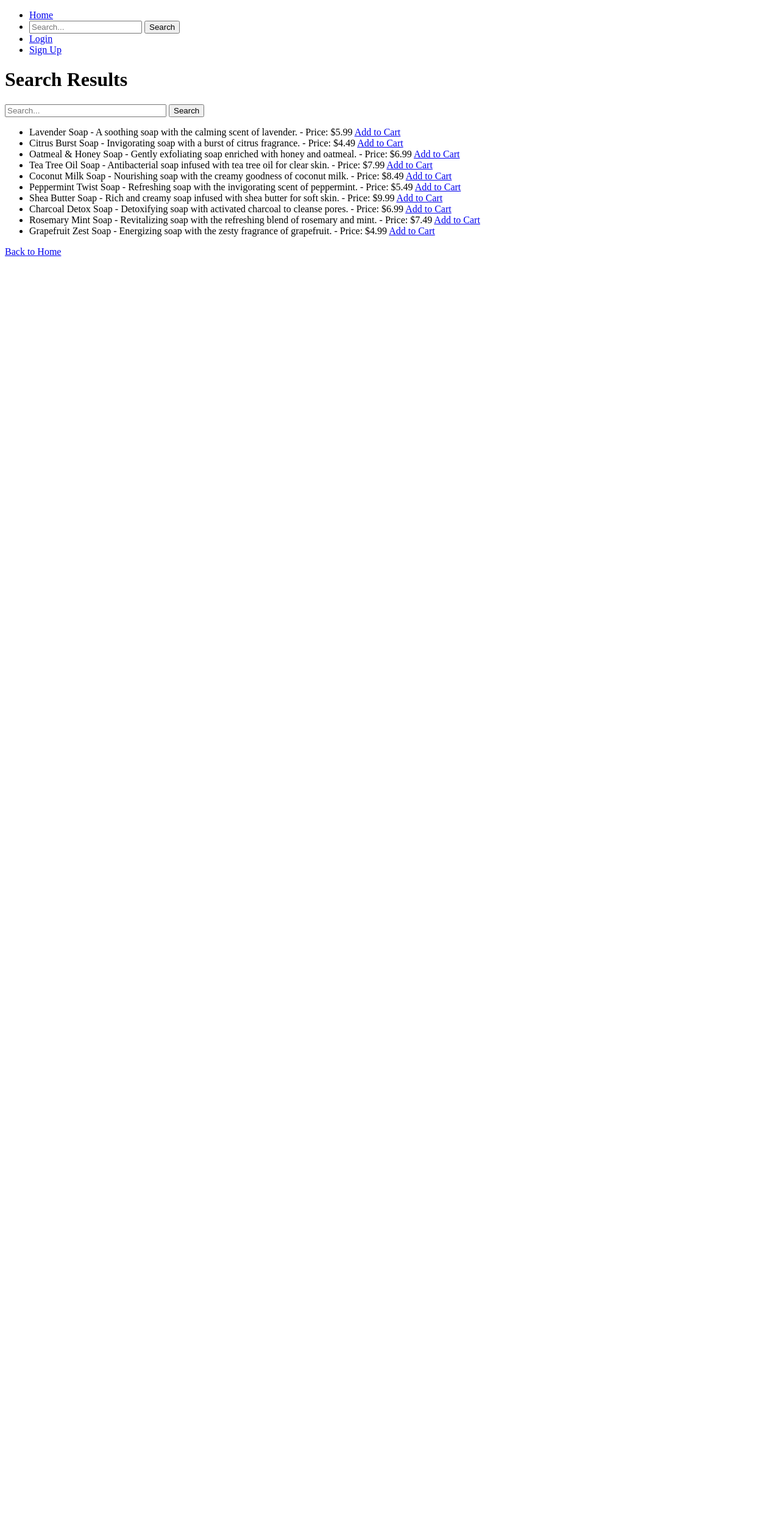
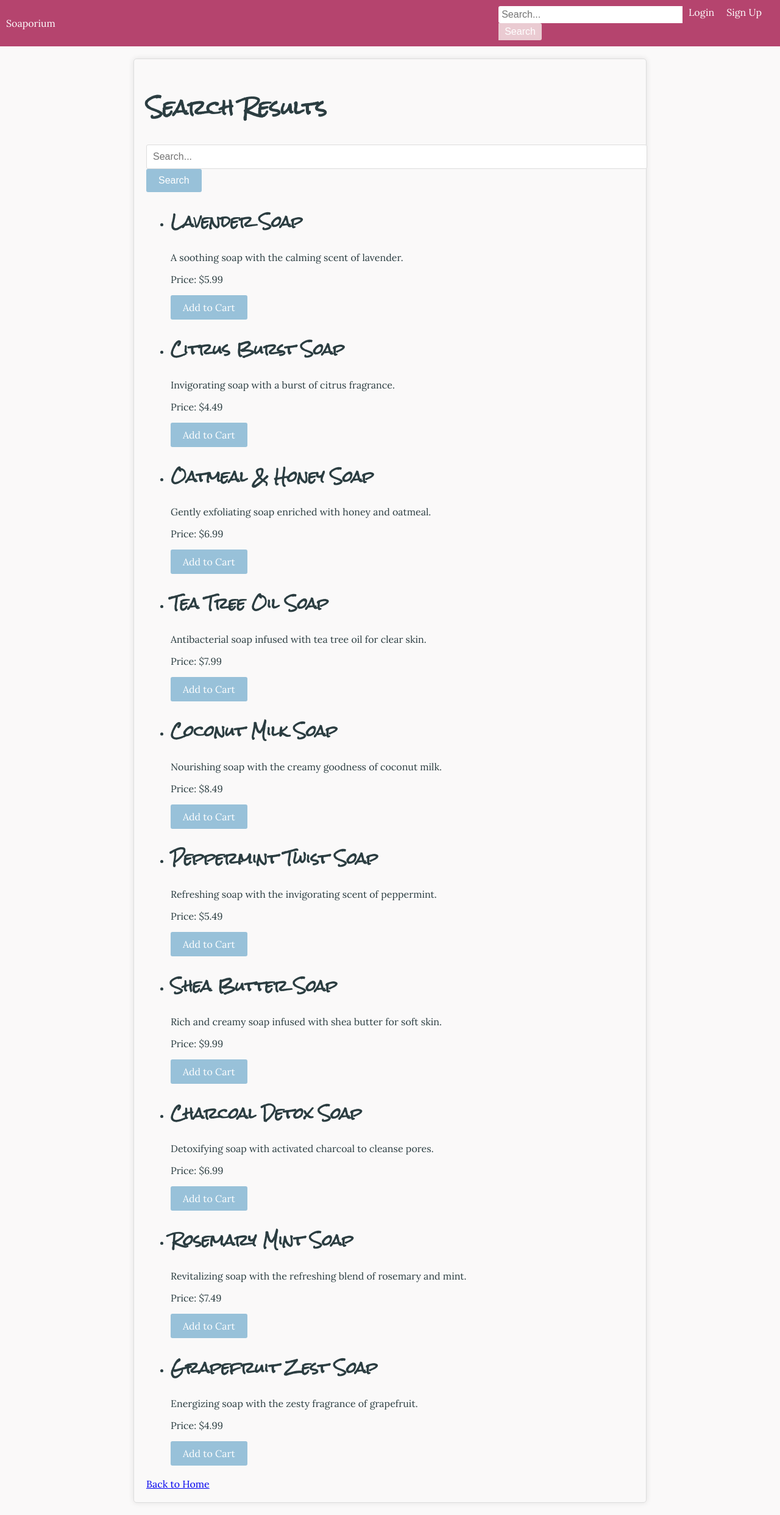
Before and after one commit to anisha-arya/Soap, a Flask app: page /search in a window 1280 px wide. Shown: the whole page at 61% size. Before the commit the page ends 420 px from the top, so only its background shows below. Run offline with Flask 3, Linux system fonts and the light colour scheme; data comes from the database, SQL or seed files in the repository; both versions use the stored data as it was after the commit.

Commit message:
Started styling various webpages

```diff
--- a/static/styles.css
+++ b/static/styles.css
@@ -0,0 +1,297 @@
+@import url('https://fonts.googleapis.com/css2?family=Lora:ital,wght@0,400..700;1,400..700&display=swap');
+@import url('https://fonts.googleapis.com/css2?family=Rock+Salt&display=swap');
+
+.homelink, h1, h2, h3, h4, h5, h6 {
+    font-family: 'Rock Salt', cursive; /* Apply Rock Salt font to all headings */
+}
+
+body {
+    font-family: 'Lora', serif; /* Change font family */
+    margin: 0;
+    padding: 0;
+    background-color: #faf9f9; /* Background color */
+    color: #2b3d41; /* Text color */
+}
+
+.top-bar {
+    background-color: #b5446e; /* Top bar color */
+    color: #fff; /* Text color */
+    padding: 10px;
+    display: flex;
+    justify-content: space-between; /* Space elements evenly */
+    align-items: center; /* Center items vertically */
+}
+
+.home-link {
+    color: #fff; /* Home link text color */
+    text-decoration: none;
+}
+
+.navbar {
+    display: flex;
+    align-items: center; /* Center items vertically */
+}
+
+.nav-links {
+    list-style-type: none;
+    margin: 0;
+    padding: 0;
+    display: flex;
+}
+
+.nav-links li {
+    margin-right: 20px;
+}
+
+.nav-links li a {
+    color: #fff; /* Nav links text color */
+    text-decoration: none;
+}
+
+.search-bar {
+    display: flex;
+    align-items: center; /* Center items vertically */
+}
+
+.search-bar input[type="text"] {
+    padding: 5px;
+    font-size: 16px;
+    border: none;
+    border-radius: 3px 0 0 3px;
+}
+
+.search-bar button {
+    padding: 5px 10px;
+    background-color: #eacbd2; /* Search button color */
+    color: #fff; /* Search button text color */
+    border: none;
+    border-radius: 0 3px 3px 0;
+    cursor: pointer;
+}
+
+.search-bar button:hover {
+    background-color: #2b3d41; /* Darker search button color on hover */
+}
+
+.user-dropdown {
+    position: relative;
+}
+
+.user-dropdown-btn {
+    background-color: transparent;
+    color: #fff;
+    border: none;
+    cursor: pointer;
+}
+
+.dropdown-content {
+    display: none;
+    position: absolute;
+    background-color: #b5446e; /* Dropdown menu color */
+    min-width: 120px;
+    z-index: 1;
+    border-radius: 3px;
+    right: 0; /* Align the dropdown menu to the right */
+    display: flex;
+    flex-direction: column;
+}
+
+.user-dropdown:hover .dropdown-content {
+    display: block; /* Display the dropdown menu when hovering over the user-dropdown */
+}
+
+.dropdown-content li {
+    padding: 10px;
+    width: 100%; /* Make each list item fill the width of the dropdown */
+}
+
+.dropdown-content li a {
+    color: #fff;
+    text-decoration: none;
+}
+
+.dropdown-content li:hover {
+    background-color: #eacbd2; /* Darker dropdown menu color on hover */
+}
+
+.content {
+    padding: 20px;
+}
+
+.content {
+    padding: 20px;
+}
+
+.login-container,
+.signup-container,
+.search-results-container {
+    max-width: 800px;
+    margin: 0 auto;
+    padding: 20px;
+    background-color: #faf9f9; /* Container background color */
+    border: 1px solid #ddd;
+    border-radius: 5px;
+    box-shadow: 0 0 10px rgba(0, 0, 0, 0.1);
+}
+
+.login-form,
+.signup-form,
+.search-form {
+    margin-bottom: 20px;
+}
+
+.form-group {
+    margin-bottom: 15px;
+}
+
+label {
+    display: block;
+    margin-bottom: 5px;
+}
+
+input[type="text"],
+input[type="email"],
+input[type="password"] {
+    width: 100%;
+    padding: 10px;
+    font-size: 16px;
+    border: 1px solid #ddd;
+    border-radius: 3px;
+}
+
+button,
+.add-to-cart {
+    display: inline-block;
+    padding: 10px 20px;
+    font-size: 16px;
+    background-color: #98c1d9; /* Blue button color */
+    color: #fff;
+    border: none;
+    border-radius: 3px;
+    cursor: pointer;
+    text-decoration: none;
+}
+
+button:hover,
+.add-to-cart:hover {
+    background-color: #2b3d41; /* Darker blue on hover */
+}
+
+.flash-messages {
+    list-style-type: none;
+    padding: 0;
+}
+
+.flash-messages li {
+    margin-bottom: 5px;
+    color: #d9534f; /* Red color for error messages */
+}
+
+.no-results {
+    font-style: italic;
+}
+
+.back-to-home {
+    display: block;
+    margin-top: 20px;
+    text-decoration: underline;
+}
+
+.cart-container {
+    max-width: 800px;
+    margin: 0 auto;
+    padding: 20px;
+}
+
+.cart-item {
+    border: 1px solid #ddd;
+    border-radius: 5px;
+    padding: 10px;
+    margin-bottom: 10px;
+    background-color: #faf9f9;
+}
+
+.cart-item h2 {
+    margin: 0 0 5px;
+}
+
+.cart-item p {
+    margin: 0;
+}
+
+.cart-item a {
+    color: #b5446e;
+    text-decoration: none;
+}
+
+.cart-item a:hover {
+    text-decoration: underline;
+}
+
+.total-price {
+    font-weight: bold;
+}
+
+.cart-navigation {
+    margin-top: 20px;
+}
+
+.cart-navigation a {
+    display: inline-block;
+    margin-right: 10px;
+    padding: 10px 20px;
+    background-color: #b5446e;
+    color: #fff;
+    text-decoration: none;
+    border-radius: 5px;
+}
+
+.cart-navigation a:hover {
+    background-color: #eacbd2;
+}
+
+.user-info-container {
+    max-width: 800px;
+    margin: 0 auto;
+    padding: 20px;
+}
+
+.user-info-container h1 {
+    margin-bottom: 20px;
+}
+
+.user-info-container p {
+    margin-bottom: 10px;
+}
+
+.user-info-form {
+    margin-top: 20px;
+}
+
+.user-info-form label {
+    display: block;
+    margin-bottom: 5px;
+}
+
+.user-info-form input[type="text"] {
+    width: 100%;
+    padding: 10px;
+    font-size: 16px;
+    border: 1px solid #ddd;
+    border-radius: 3px;
+    margin-bottom: 10px;
+}
+
+.user-info-form button {
+    padding: 10px 20px;
+    font-size: 16px;
+    background-color: #b5446e;
+    color: #fff;
+    border: none;
+    border-radius: 3px;
+    cursor: pointer;
+}
+
+.user-info-form button:hover {
+    background-color: #eacbd2;
+}
--- a/templates/home.html
+++ b/templates/home.html
@@ -1,37 +1,46 @@
 <!-- templates/home.html -->
 <!DOCTYPE html>
 <html lang="en">
+
 <head>
     <meta charset="UTF-8">
     <title>{% block title %}Soaporium{% endblock %}</title>
     <link rel="stylesheet" href="{{ url_for('static', filename='styles.css') }}">
 </head>
+
 <body>
-    <nav>
-        <ul>
-            <li><a href="{{ url_for('home') }}">Home</a></li>
-
+    <div class="top-bar">
+        <a href="{{ url_for('home') }}" class="home-link">Soaporium</a>
+        <nav class="navbar">
+            <ul class="nav-links">
                 <!-- Search bar in the nav bar -->
-            <li>
+                <li class="search-bar">
                     <form action="{{ url_for('search') }}" method="get">
                         <input type="text" name="search_term" placeholder="Search...">
-                    <input type="submit" value="Search">
+                        <button type="submit">Search</button>
                     </form>
                 </li>
 
                 {% if session.get("userid") %}
                 <li><a href="{{ url_for('view_current_cart') }}">Cart</a></li>
+                <li class="user-dropdown">
+                    <button class="user-dropdown-btn">Hi, {{ userid }}</button>
+                    <ul class="dropdown-content">
                         <li><a href="{{ url_for('userinfo', userid=session.get("userid")) }}">User Info</a></li>
                         <li><a href="{{ url_for('logout') }}">Sign Out</a></li>
+                    </ul>
+                </li>
                 {% else %}
                 <li><a href="{{ url_for('login') }}">Login</a></li>
                 <li><a href="{{ url_for('signup') }}">Sign Up</a></li>
                 {% endif %}
             </ul>
         </nav>
+    </div>
 
     <div class="content">
         {% block content %}{% endblock %}
     </div>
 </body>
+
 </html>
--- a/templates/search.html
+++ b/templates/search.html
@@ -2,29 +2,34 @@
 {% extends "home.html" %}
 
 {% block content %}
+<div class="search-results-container">
     <h1>Search Results</h1>
 
     <!-- Large search bar for the search page -->
-<form action="{{ url_for('search') }}" method="get">
+    <form action="{{ url_for('search') }}" method="get" class="search-form">
         <input type="text" name="search_term" placeholder="Search..." size="30">
-    <input type="submit" value="Search">
+        <button type="submit">Search</button>
     </form>
 
     {% if results and results|length > 0 %}
-<ul>
+    <ul class="results-list">
         {% for item in results %}
-    <li>
-        {{ item[1] }} <!-- Soap name -->
-        - {{ item[2] }} <!-- Soap description -->
-        - Price: ${{ item[4] }} <!-- Soap price -->
-        <a href="{{ url_for('add_to_cart', soapid=item[0]) }}">Add to Cart</a> <!-- Use soapid for adding to cart -->
+        <li class="result-item">
+            <div class="soap-info">
+                <h2>{{ item[1] }}</h2> <!-- Soap name -->
+                <p class="description">{{ item[2] }}</p> <!-- Soap description -->
+                <p class="price">Price: ${{ item[4] }}</p> <!-- Soap price -->
+            </div>
+            <a href="{{ url_for('add_to_cart', soapid=item[0]) }}" class="add-to-cart">Add to Cart</a>
+            <!-- Use soapid for adding to cart -->
         </li>
         {% endfor %}
     </ul>
     {% else %}
-<p>No results found</p> <!-- If no results, show this message -->
+    <p class="no-results">No results found</p> <!-- If no results, show this message -->
     {% endif %}
 
     <!-- Link back to home -->
-<a href="{{ url_for('home') }}">Back to Home</a> <!-- Navigation back to home -->
+    <a href="{{ url_for('home') }}" class="back-to-home">Back to Home</a> <!-- Navigation back to home -->
+</div>
 {% endblock %}
```
Also changed, not shown: templates/cart.html (+10 -6 lines), templates/login.html (+9 -3 lines), templates/signup.html (+13 -4 lines), templates/user.html (+12 -12 lines), Soap.db. Lines whose indentation alone changed are shown as unchanged.
